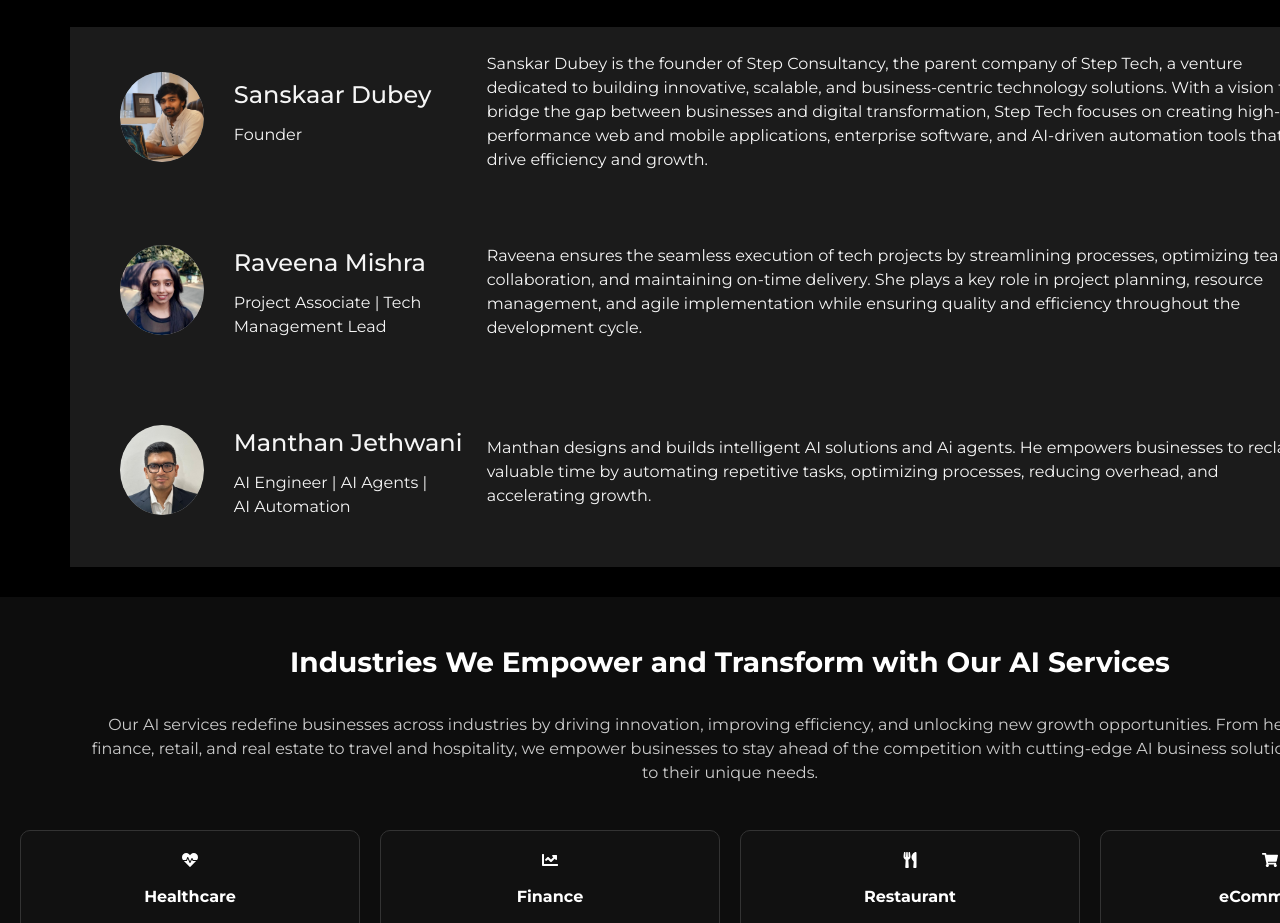
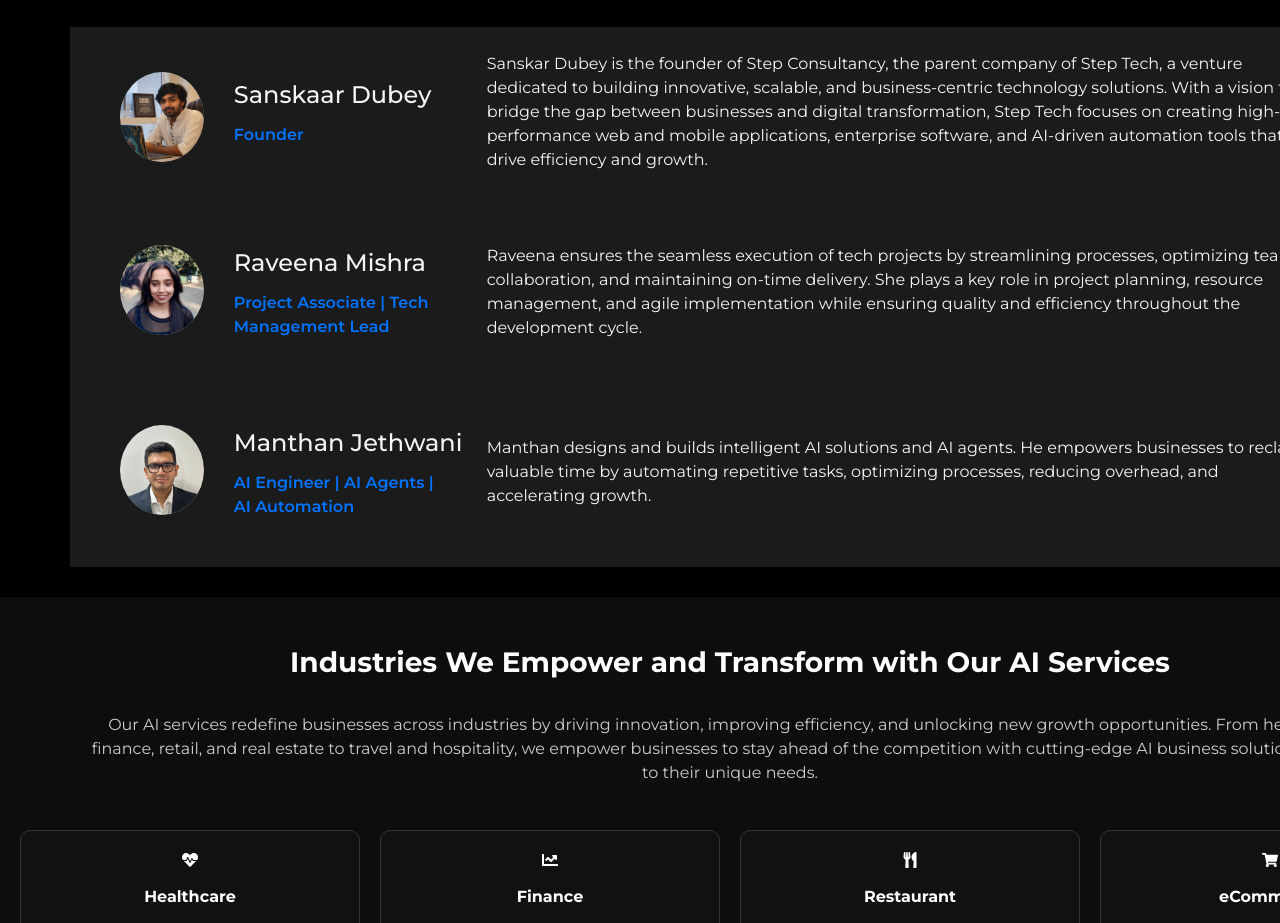
Before and after one commit to aditipatil0315/ai_page, a React (Vite) app: page / in a window 1280 px wide. Shown: the part 1926-2849 px from the top of the page. Built offline with nearby package versions, Linux system fonts and the light colour scheme.

Commit message:
section 4 edited

```diff
--- a/src/components/Section4/Section4.css
+++ b/src/components/Section4/Section4.css
@@ -44,6 +44,12 @@
     padding: 0;
     font-weight: 500;
     width: 110%;
+  }
+
+  .intro p {
+    color: #0074fe;
+    font-weight: 600;
+    line-height: 1.5;
   }
 
   .img_person {
--- a/src/components/Section4/Section4.jsx
+++ b/src/components/Section4/Section4.jsx
@@ -69,7 +69,7 @@
 
             </div>
             <div className="about">
-              <p>Manthan designs and builds intelligent AI solutions and Ai agents. He empowers businesses to reclaim valuable time by automating repetitive tasks, optimizing processes, reducing overhead, and accelerating growth.</p>
+              <p>Manthan designs and builds intelligent AI solutions and AI agents. He empowers businesses to reclaim valuable time by automating repetitive tasks, optimizing processes, reducing overhead, and accelerating growth.</p>
             </div>
 
 
```
